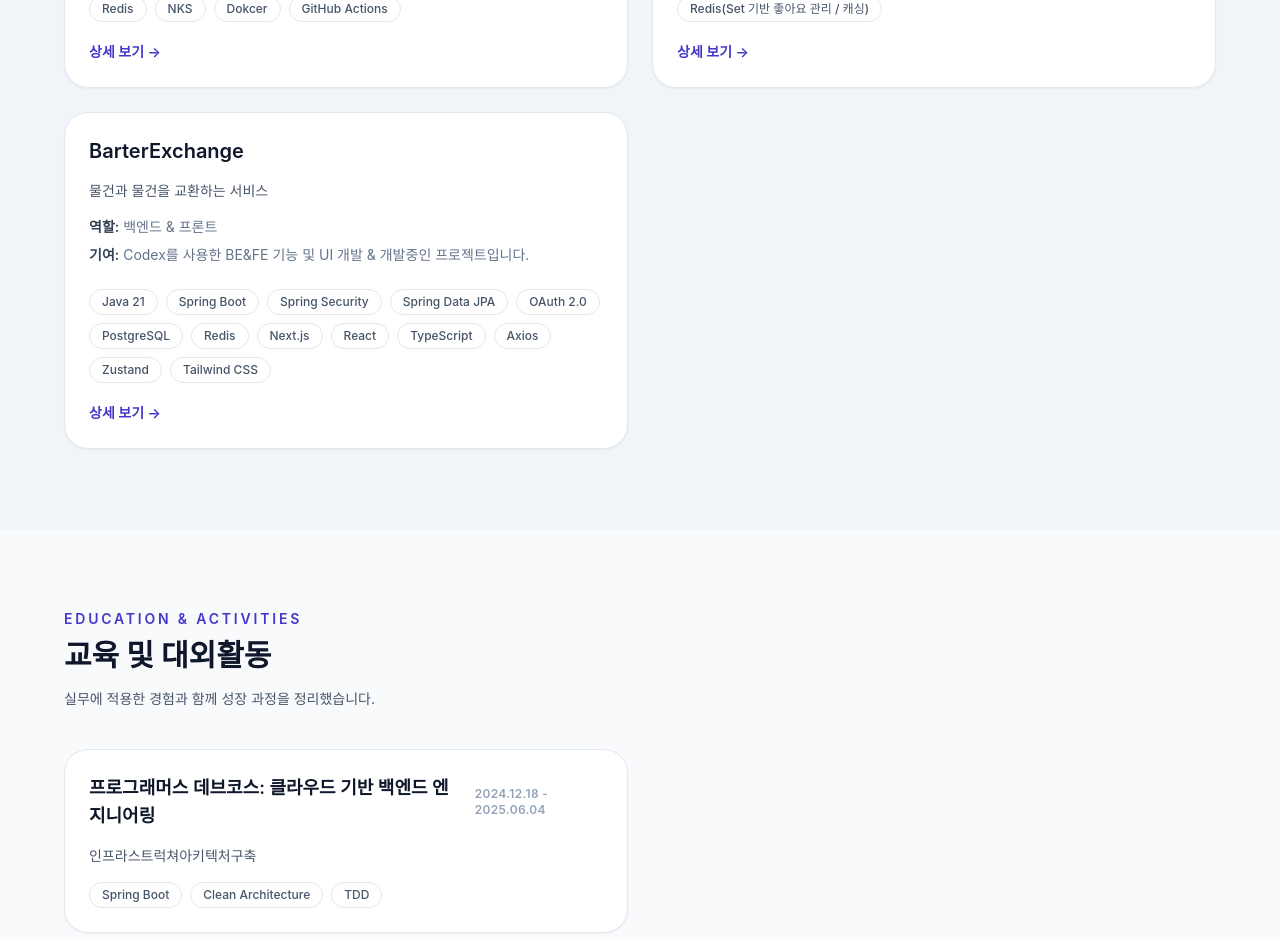
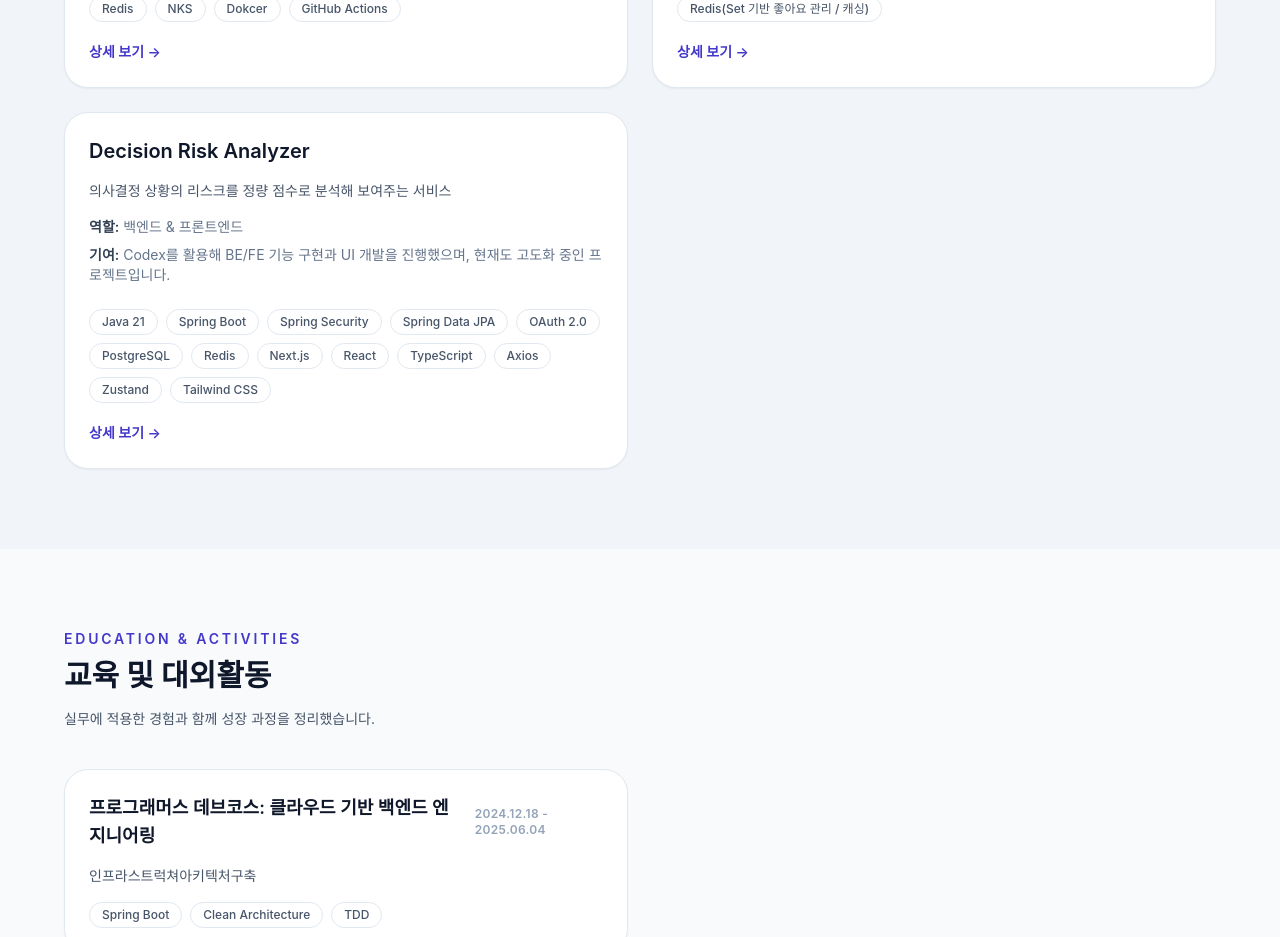
Before and after one commit to chohyunwoo/portfolio, a React (Vite) app: page / in a window 1280 px wide. Shown: the part 2440-3377 px from the top of the page. Built offline with nearby package versions, Linux system fonts and the light colour scheme; the HTML template or start-up script is replaced by a standard one.

Commit message:
fix: update portfolio content data

```diff
--- a/src/data/content.ts
+++ b/src/data/content.ts
@@ -20,13 +20,27 @@ export const projects = [
     link: "https://github.com/CarsCommunity"
   },
   {
-    title: "BarterExchange",
+     title: "Decision Risk Analyzer",
     isMain: false,
-    overview: "물건과 물건을 교환하는 서비스",
-    role: "백엔드 & 프론트 ",
-    contribution: "Codex를 사용한 BE&FE 기능 및 UI 개발 & 개발중인 프로젝트입니다.",
-    tags: ["Java 21","Spring Boot","Spring Security","Spring Data JPA","OAuth 2.0","PostgreSQL","Redis","Next.js","React", "TypeScript","Axios", "Zustand","Tailwind CSS"],
-    link: "https://github.com/BarterExchange"
+    overview: "의사결정 상황의 리스크를 정량 점수로 분석해 보여주는 서비스",
+    role: "백엔드 & 프론트엔드",
+    contribution: "Codex를 활용해 BE/FE 기능 구현과 UI 개발을 진행했으며, 현재도 고도화 중인 프로젝트입니다.",
+    tags: [
+      "Java 21",
+      "Spring Boot",
+      "Spring Security",
+      "Spring Data JPA",
+      "OAuth 2.0",
+      "PostgreSQL",
+      "Redis",
+      "Next.js",
+      "React",
+      "TypeScript",
+      "Axios",
+      "Zustand",
+      "Tailwind CSS"
+    ],
+    link: "https://github.com/BarterExchange/Decision_Risk_Analyzer"
   }
 ];
 
```
